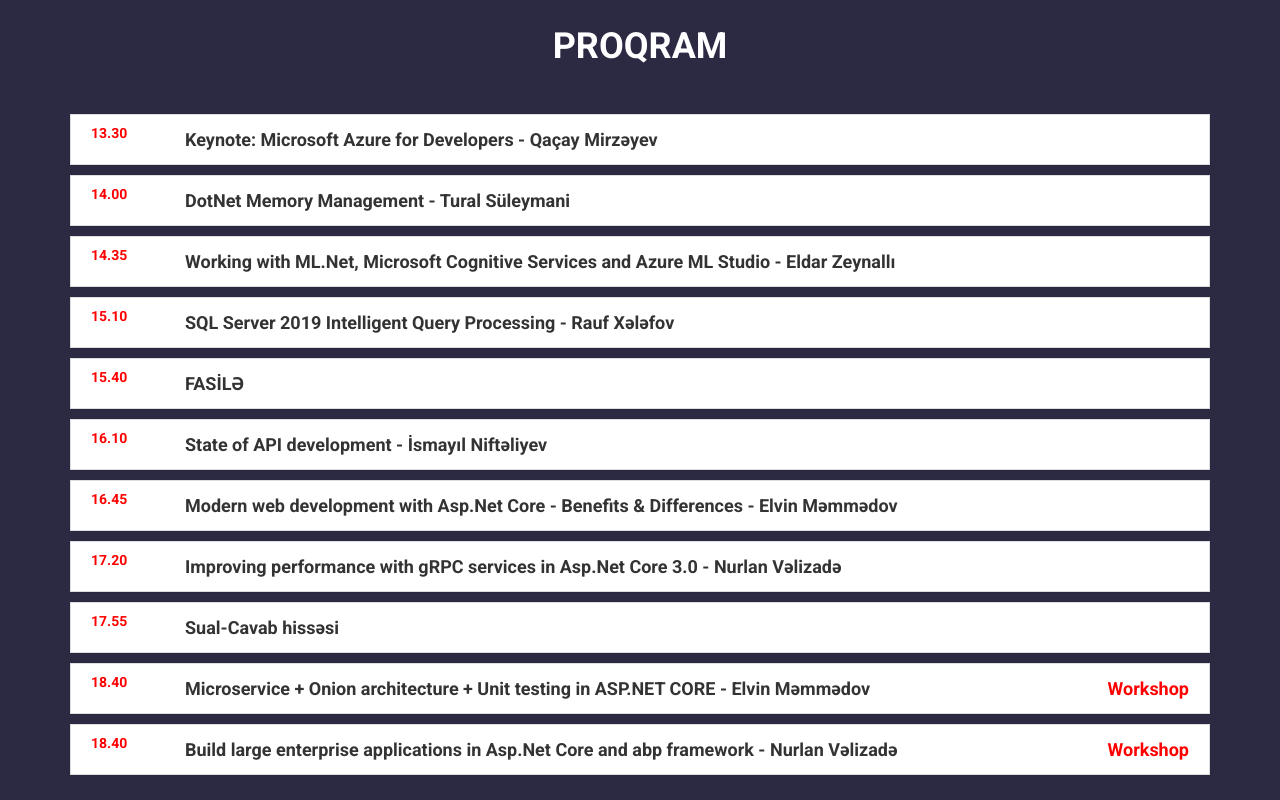
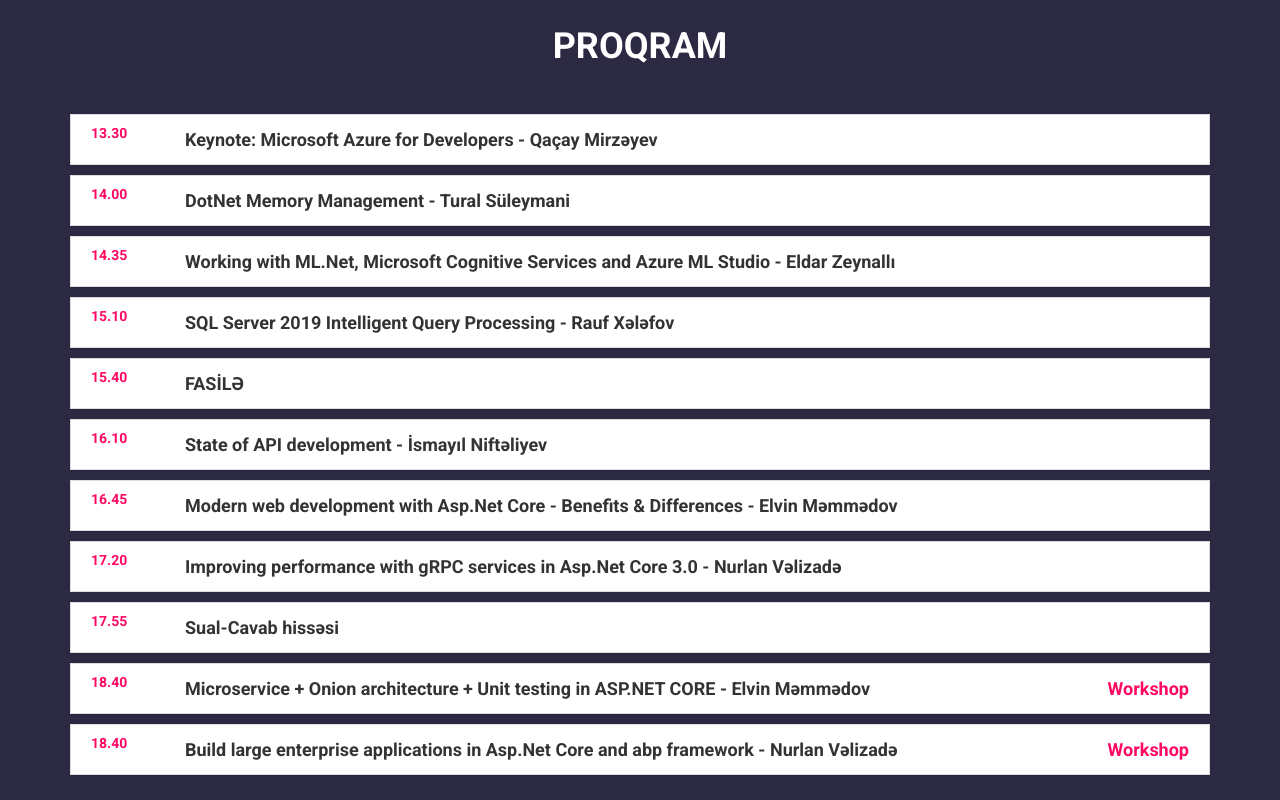
Before and after one commit to Loussen/dotnetkonf, a plain HTML site: page index.html in a window 1280 px wide. Shown: the part 2580-3380 px from the top of the page. Drawn offline with Linux system fonts and the light colour scheme; files whose address does not match are found by name.

Commit message:
Some new changes

```diff
--- a/css/style.css
+++ b/css/style.css
@@ -3199,7 +3199,7 @@
 
 section#program p.date
 {
-    color: red;
+    color: #ff0763;
     font-weight: bold;
 }
 
--- a/index.html
+++ b/index.html
@@ -360,7 +360,7 @@
                                                 </div>
 
                                                 <div class="col-lg-11 col-md-11 col-sm-11">
-                                                    <h4 class="panel-title"><span style="color: red;">Workshop</span>Microservice + Onion architecture + Unit testing in ASP.NET CORE - Elvin Məmmədov
+                                                    <h4 class="panel-title"><span style="color: #ff0763;">Workshop</span>Microservice + Onion architecture + Unit testing in ASP.NET CORE - Elvin Məmmədov
                                                     </h4>
                                                 </div>
                                             </div>
@@ -375,7 +375,7 @@
                                                 </div>
 
                                                 <div class="col-lg-11 col-md-11 col-sm-11">
-                                                    <h4 class="panel-title"><span style="color: red;">Workshop</span>Build large enterprise applications in Asp.Net Core and abp framework - Nurlan Vəlizadə
+                                                    <h4 class="panel-title"><span style="color: #ff0763;">Workshop</span>Build large enterprise applications in Asp.Net Core and abp framework - Nurlan Vəlizadə
                                                     </h4>
                                                 </div>
                                             </div>
```
